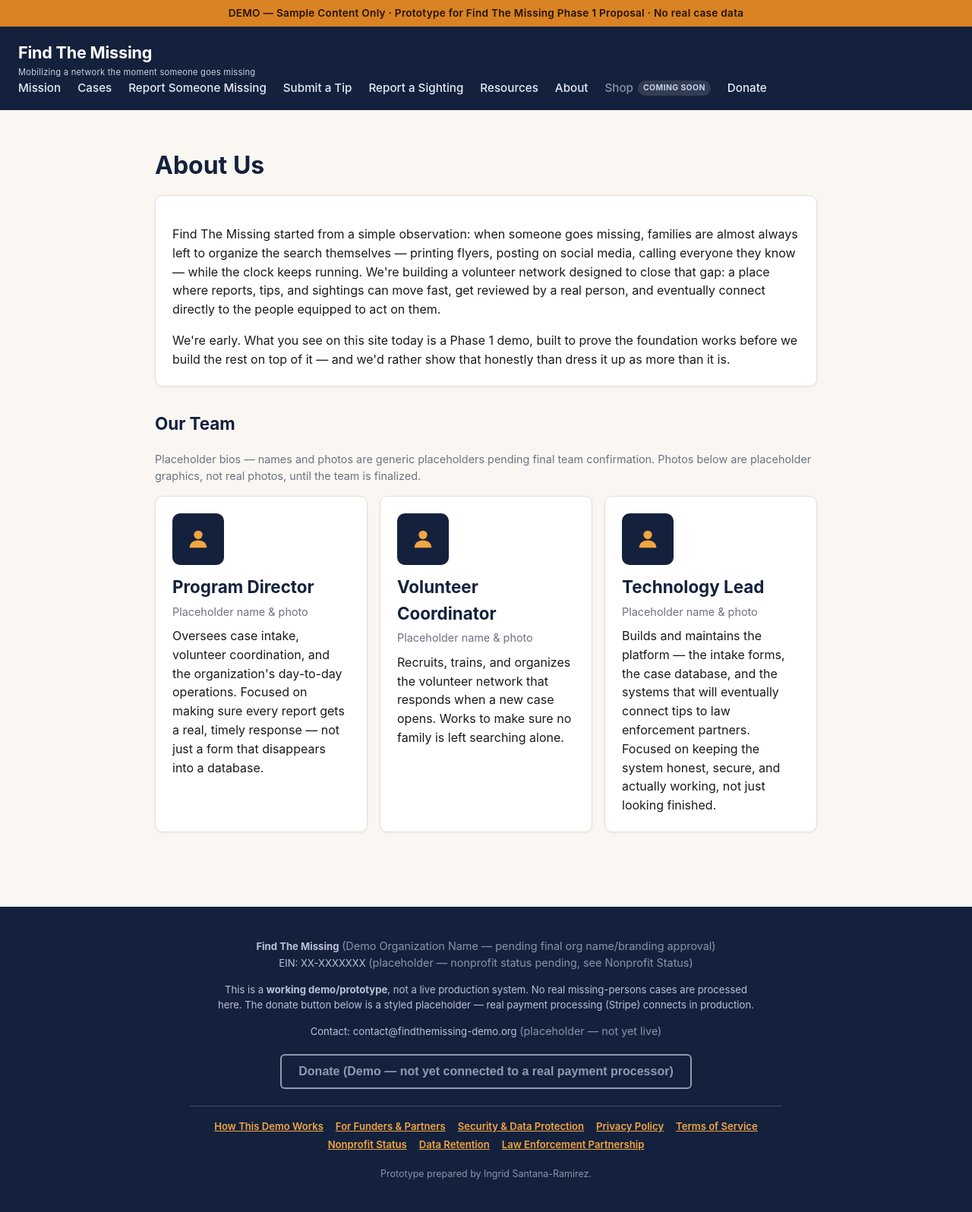
After one commit to Krocks315/911missing-phase1-demo, a Flask app: page /about in a window 1280 px wide. The commit adds this page. Shown: the whole page at 76% size. Run offline with Flask 3, Linux system fonts and the light colour scheme.

Commit message:
Board-prep polish pass: trust pages, required-field markers, sample case, security disclaimer
- New pages: How This Demo Works, For Funders & Partners, About Us, Security &
  Data Protection, Privacy Policy, Terms of Service, Nonprofit Status, Data
  Retention, Law Enforcement Partnership
- One fully fleshed-out fictional sample case (Dana Marie Colton, composite
  invented person/location — explicitly not any real case) with a case detail
  page, wired into the Sighting and Tip forms, plus a labeled demo admin
  review mockup
- Footer rebuilt: org name/EIN placeholders, demo disclaimer, contact email,
  full trust-page link row
- Nav: added About and a grayed-out "Shop (Coming Soon)" item; confirmed
  identical nav markup across every page
- Required form fields now marked with a red asterisk next to the bold label
- Home headline and sighting-page intro updated per Sage's copy
- Security disclaimer sourced from Rex's actual onboarding_spec_v2 review
  findings (recovered from claude-mem after the on-disk file was gone),
  framed honestly as designed-in/being-built, not already live

Copy by Sage, brand-voice pass by Ren, security language verified by Rex.

Co-Authored-By: Claude Sonnet 5 <noreply@anthropic.com>

```diff
--- a/app.py
+++ b/app.py
@@ -31,7 +31,24 @@ def supabase_headers():
 
 
 # Sample / placeholder cases only — invented people, never real case data.
+# Dana Marie Colton is a fully invented demonstration case used to prove the
+# end-to-end flow (case page -> sighting/tip forms -> demo admin review view).
+# She is NOT a real person and does not represent any real missing-persons case.
+DANA_CASE_SLUG = "dana-colton"
+
 SAMPLE_CASES = [
+    {
+        "name": "Dana Marie Colton",
+        "age": 34,
+        "last_seen": "Rest stop off Route 12, outside Millbrook Junction (a composite, fictional town) — June 14, 2026",
+        "status": "Active Search",
+        "status_color": "active",
+        "description": "Our one fully fleshed-out sample case, used to demonstrate the "
+        "complete flow end to end — case page, sighting reports, and tip submissions. "
+        "Entirely fictional. Not a real person.",
+        "detail_slug": DANA_CASE_SLUG,
+        "featured": True,
+    },
     {
         "name": "Jordan A. (placeholder)",
         "age": 27,
@@ -61,6 +78,60 @@ SAMPLE_CASES = [
     },
 ]
 
+# Full detail record for the one fully fleshed-out sample case (fictional).
+CASE_DETAIL = {
+    DANA_CASE_SLUG: {
+        "slug": DANA_CASE_SLUG,
+        "name": "Dana Marie Colton",
+        "age": 34,
+        "status": "Active Search",
+        "status_color": "active",
+        "last_seen_date": "June 14, 2026",
+        "last_seen_location": "Rest stop off Route 12, outside Millbrook Junction — a composite, fictional town invented for this demo. Not a real place.",
+        "physical_description": "5'6\", medium build, shoulder-length brown hair, brown eyes. "
+        "Last seen wearing a gray zip-up jacket and dark jeans.",
+        "circumstances": "Was traveling alone by car to visit family and had checked in by "
+        "phone the morning of June 14. No contact since that afternoon; her vehicle was "
+        "later found parked at the rest stop with no sign of what happened next. Family "
+        "reported her missing after two days without contact, which was out of character "
+        "for her. There is no indication of where she went from the rest stop or who, if "
+        "anyone, she may have been with.",
+        "why_public": "This case is shown publicly because visibility and tips from the "
+        "public are often the fastest way to develop new leads — someone who saw her at "
+        "the rest stop, along Route 12, or afterward may not realize what they saw matters "
+        "until they see this page.",
+        "fictional_note": "Dana Marie Colton is a composite, invented character created "
+        "solely to demonstrate how a case page works. \"Route 12\" and \"Millbrook Junction\" "
+        "are fictional and do not correspond to any real road or town. This does not "
+        "describe a real person or a real event.",
+    }
+}
+
+# Fabricated demo submissions shown on the admin-review mockup for Dana's case.
+# Invented data only — illustrates what a staff reviewer screen would show.
+DEMO_ADMIN_SUBMISSIONS = [
+    {
+        "kind": "Sighting",
+        "submitted": "June 16, 2026 · 9:42 AM",
+        "submitter": "Anonymous (no contact info provided)",
+        "location": "QuikTrip on Route 12, ~4 miles east of the rest stop (fictional, composite location)",
+        "notes": "Reported seeing a woman matching the description getting into a dark "
+        "sedan around 6 PM on June 14. Did not get a plate number.",
+        "photo": "No photo attached",
+        "review_status": "Pending triage",
+    },
+    {
+        "kind": "Tip",
+        "submitted": "June 17, 2026 · 2:15 PM",
+        "submitter": "M. Alvarez — (555) 010-0142 (demo contact)",
+        "location": "N/A",
+        "notes": "Says Dana mentioned car trouble in a text the morning of June 14 and "
+        "planned to stop for gas near Millbrook Junction.",
+        "photo": "N/A",
+        "review_status": "Pending triage",
+    },
+]
+
 
 @app.route("/health")
 def health():
@@ -75,6 +146,27 @@ def home():
 @app.route("/cases")
 def cases():
     return render_template("cases.html", cases=SAMPLE_CASES, org=ORG_NAME)
+
+
+@app.route("/cases/<slug>")
+def case_detail(slug):
+    case = CASE_DETAIL.get(slug)
+    if not case:
+        return redirect(url_for("cases"))
+    return render_template("case_detail.html", case=case, org=ORG_NAME)
+
+
+@app.route("/cases/<slug>/admin-review")
+def case_admin_review(slug):
+    case = CASE_DETAIL.get(slug)
+    if not case:
+        return redirect(url_for("cases"))
+    return render_template(
+        "admin_review.html",
+        case=case,
+        submissions=DEMO_ADMIN_SUBMISSIONS,
+        org=ORG_NAME,
+    )
 
 
 @app.route("/report", methods=["GET", "POST"])
@@ -276,5 +368,50 @@ def resources():
     return render_template("resources.html", org=ORG_NAME, other_states=other_states)
 
 
+@app.route("/how-this-works")
+def how_this_works():
+    return render_template("how_this_works.html", org=ORG_NAME)
+
+
+@app.route("/partners")
+def partners():
+    return render_template("partners.html", org=ORG_NAME)
+
+
+@app.route("/about")
+def about():
+    return render_template("about.html", org=ORG_NAME)
+
+
+@app.route("/security")
+def security():
+    return render_template("security.html", org=ORG_NAME)
+
+
+@app.route("/privacy")
+def privacy():
+    return render_template("privacy.html", org=ORG_NAME)
+
+
+@app.route("/terms")
+def terms():
+    return render_template("terms.html", org=ORG_NAME)
+
+
+@app.route("/nonprofit-status")
+def nonprofit_status():
+    return render_template("nonprofit_status.html", org=ORG_NAME)
+
+
+@app.route("/data-retention")
+def data_retention():
+    return render_template("data_retention.html", org=ORG_NAME)
+
+
+@app.route("/law-enforcement-partnership")
+def law_enforcement_partnership():
+    return render_template("law_enforcement.html", org=ORG_NAME)
+
+
 if __name__ == "__main__":
     app.run(host="0.0.0.0", port=int(os.environ.get("PORT", 8080)), debug=False)
--- /dev/null
+++ b/templates/about.html
@@ -0,0 +1,68 @@
+{% extends "base.html" %}
+{% block title %}About Us — {{ org }}{% endblock %}
+{% block content %}
+<h1>About Us</h1>
+
+<div class="card">
+  <p>{{ org }} started from a simple observation: when someone goes missing, families are
+  almost always left to organize the search themselves — printing flyers, posting on social
+  media, calling everyone they know — while the clock keeps running. We're building a volunteer
+  network designed to close that gap: a place where reports, tips, and sightings can move fast,
+  get reviewed by a real person, and eventually connect directly to the people equipped to act
+  on them.</p>
+  <p style="margin-bottom:0;">We're early. What you see on this site today is a Phase 1 demo,
+  built to prove the foundation works before we build the rest on top of it — and we'd rather
+  show that honestly than dress it up as more than it is.</p>
+</div>
+
+<h2 style="margin-top:32px;">Our Team</h2>
+<p class="muted">Placeholder bios — names and photos are generic placeholders pending final team
+confirmation. Photos below are placeholder graphics, not real photos, until the team is
+finalized.</p>
+
+<div style="display:grid; grid-template-columns:repeat(auto-fit, minmax(240px, 1fr)); gap:16px; margin-top:14px;">
+
+  <div class="card">
+    <div class="placeholder-photo" aria-hidden="true" style="margin-bottom:12px;">
+      <svg width="34" height="34" viewBox="0 0 24 24" fill="none" xmlns="http://www.w3.org/2000/svg">
+        <circle cx="12" cy="8" r="4" fill="#f2a541"/>
+        <path d="M4 20c0-4.4 3.6-7 8-7s8 2.6 8 7" fill="#f2a541"/>
+      </svg>
+    </div>
+    <h2 style="margin:0 0 4px;">Program Director</h2>
+    <p class="muted" style="margin:0 0 8px;">Placeholder name &amp; photo</p>
+    <p style="margin:0;">Oversees case intake, volunteer coordination, and the organization's
+    day-to-day operations. Focused on making sure every report gets a real, timely response —
+    not just a form that disappears into a database.</p>
+  </div>
+
+  <div class="card">
+    <div class="placeholder-photo" aria-hidden="true" style="margin-bottom:12px;">
+      <svg width="34" height="34" viewBox="0 0 24 24" fill="none" xmlns="http://www.w3.org/2000/svg">
+        <circle cx="12" cy="8" r="4" fill="#f2a541"/>
+        <path d="M4 20c0-4.4 3.6-7 8-7s8 2.6 8 7" fill="#f2a541"/>
+      </svg>
+    </div>
+    <h2 style="margin:0 0 4px;">Volunteer Coordinator</h2>
+    <p class="muted" style="margin:0 0 8px;">Placeholder name &amp; photo</p>
+    <p style="margin:0;">Recruits, trains, and organizes the volunteer network that responds
+    when a new case opens. Works to make sure no family is left searching alone.</p>
+  </div>
+
+  <div class="card">
+    <div class="placeholder-photo" aria-hidden="true" style="margin-bottom:12px;">
+      <svg width="34" height="34" viewBox="0 0 24 24" fill="none" xmlns="http://www.w3.org/2000/svg">
+        <circle cx="12" cy="8" r="4" fill="#f2a541"/>
+        <path d="M4 20c0-4.4 3.6-7 8-7s8 2.6 8 7" fill="#f2a541"/>
+      </svg>
+    </div>
+    <h2 style="margin:0 0 4px;">Technology Lead</h2>
+    <p class="muted" style="margin:0 0 8px;">Placeholder name &amp; photo</p>
+    <p style="margin:0;">Builds and maintains the platform — the intake forms, the case
+    database, and the systems that will eventually connect tips to law enforcement partners.
+    Focused on keeping the system honest, secure, and actually working, not just looking
+    finished.</p>
+  </div>
+
+</div>
+{% endblock %}
--- a/templates/base.html
+++ b/templates/base.html
@@ -186,6 +186,45 @@
   .stat { text-align: center; }
   .stat .num { font-size: 1.8rem; font-weight: 800; color: var(--amber-light); }
   .stat .label { font-size: 0.8rem; color: #c7cfe0; }
+  nav.site a.coming-soon {
+    color: #8b93a8;
+    cursor: default;
+    pointer-events: none;
+    display: inline-flex;
+    align-items: center;
+    gap: 6px;
+  }
+  nav.site a.coming-soon .tag {
+    font-size: 0.65rem;
+    font-weight: 700;
+    text-transform: uppercase;
+    letter-spacing: 0.04em;
+    background: rgba(255,255,255,0.12);
+    color: #c7cfe0;
+    padding: 2px 7px;
+    border-radius: 10px;
+  }
+  .req {
+    color: var(--urgent);
+    font-weight: 800;
+    margin-left: 2px;
+  }
+  footer .footer-org {
+    max-width: 720px;
+    margin: 0 auto 18px;
+  }
+  footer .footer-links {
+    display: flex;
+    flex-wrap: wrap;
+    justify-content: center;
+    gap: 4px 16px;
+    max-width: 780px;
+    margin: 0 auto 18px;
+    padding-top: 16px;
+    border-top: 1px solid rgba(185,194,214,0.25);
+  }
+  footer .footer-links a { font-weight: 600; }
+  footer .footer-credit { color: #8b93a8; font-size: 0.78rem; }
 </style>
 </head>
 <body>
@@ -199,6 +238,8 @@
       <a href="{{ url_for('tip') }}">Submit a Tip</a>
       <a href="{{ url_for('sighting') }}">Report a Sighting</a>
       <a href="{{ url_for('resources') }}">Resources</a>
+      <a href="{{ url_for('about') }}">About</a>
+      <a class="coming-soon" href="#" onclick="return false;" aria-disabled="true" title="Not built yet — check back soon.">Shop <span class="tag">Coming Soon</span></a>
       <a href="{{ url_for('donate') }}">Donate</a>
     </nav>
   </header>
@@ -213,9 +254,24 @@
     {% block content %}{% endblock %}
   </main>
   <footer>
-    <p>{{ org }} — this is a <strong>demo/prototype site</strong> built to show Phase 1 of a proposed build. No real missing-persons data is stored here. The donate button below is a styled placeholder — real payment processing (Stripe) connects in production.</p>
-    <button class="btn secondary" type="button" disabled style="opacity:0.75; cursor:not-allowed; border-color:#b9c2d6; color:#b9c2d6; margin:6px 0 14px;">Donate (Demo — not yet connected to a real payment processor)</button>
-    <p>Prototype prepared by Ingrid Santana-Ramirez.</p>
+    <div class="footer-org">
+      <p><strong>{{ org }}</strong> <span class="muted" style="color:#8b93a8;">(Demo Organization Name — pending final org name/branding approval)</span><br>
+      EIN: XX-XXXXXXX <span class="muted" style="color:#8b93a8;">(placeholder — nonprofit status pending, see Nonprofit Status)</span></p>
+      <p>This is a <strong>working demo/prototype</strong>, not a live production system. No real missing-persons cases are processed here. The donate button below is a styled placeholder — real payment processing (Stripe) connects in production.</p>
+      <p>Contact: contact@findthemissing-demo.org <span class="muted" style="color:#8b93a8;">(placeholder — not yet live)</span></p>
+      <button class="btn secondary" type="button" disabled style="opacity:0.75; cursor:not-allowed; border-color:#b9c2d6; color:#b9c2d6; margin:6px 0 4px;">Donate (Demo — not yet connected to a real payment processor)</button>
+    </div>
+    <div class="footer-links">
+      <a href="{{ url_for('how_this_works') }}">How This Demo Works</a>
+      <a href="{{ url_for('partners') }}">For Funders &amp; Partners</a>
+      <a href="{{ url_for('security') }}">Security &amp; Data Protection</a>
+      <a href="{{ url_for('privacy') }}">Privacy Policy</a>
+      <a href="{{ url_for('terms') }}">Terms of Service</a>
+      <a href="{{ url_for('nonprofit_status') }}">Nonprofit Status</a>
+      <a href="{{ url_for('data_retention') }}">Data Retention</a>
+      <a href="{{ url_for('law_enforcement_partnership') }}">Law Enforcement Partnership</a>
+    </div>
+    <p class="footer-credit">Prototype prepared by Ingrid Santana-Ramirez.</p>
   </footer>
 </body>
 </html>
--- a/templates/report.html
+++ b/templates/report.html
@@ -8,7 +8,7 @@ information only.</p>
 
 <div class="card">
   <form method="post" enctype="multipart/form-data">
-    <label for="missing_person_name">Missing person's name *</label>
+    <label for="missing_person_name">Missing person's name <span class="req">*</span></label>
     <input type="text" id="missing_person_name" name="missing_person_name" required placeholder="e.g. Test Person">
 
     <label for="age">Age</label>
@@ -17,7 +17,7 @@ information only.</p>
     <label for="description">Description</label>
     <textarea id="description" name="description" placeholder="Height, build, clothing last seen wearing, any distinguishing details..."></textarea>
 
-    <label for="last_seen_location">Last seen location *</label>
+    <label for="last_seen_location">Last seen location <span class="req">*</span></label>
     <input type="text" id="last_seen_location" name="last_seen_location" required placeholder="City, cross streets, or landmark">
 
     <label for="photo">Photo (optional, demo upload)</label>
--- a/templates/tip.html
+++ b/templates/tip.html
@@ -8,9 +8,11 @@ isolated demo database). Use test information only.</p>
 <div class="card">
   <form method="post">
     <label for="related_case">Which case is this about? (name or description)</label>
-    <input type="text" id="related_case" name="related_case" placeholder="e.g. Sample Case — M. Rivera">
+    <input type="text" id="related_case" name="related_case" placeholder="e.g. Dana Marie Colton">
+    <p class="muted" style="margin-top:6px;">Not sure which case? See our full sample case —
+    <a href="{{ url_for('case_detail', slug='dana-colton') }}">Dana Marie Colton</a>.</p>
 
-    <label for="tip_text">Your tip *</label>
+    <label for="tip_text">Your tip <span class="req">*</span></label>
     <textarea id="tip_text" name="tip_text" required placeholder="What did you see, when, and where?"></textarea>
 
     <label for="contact_info">Your contact info (optional — you can stay anonymous)</label>
```
Also changed, not shown: templates/admin_review.html (added, +46 -0 lines), templates/case_detail.html (added, +48 -0 lines), templates/cases.html (+11 -1 lines), templates/data_retention.html (added, +24 -0 lines), templates/how_this_works.html (added, +56 -0 lines), templates/index.html (+5 -5 lines), templates/law_enforcement.html (added, +33 -0 lines), templates/nonprofit_status.html (added, +29 -0 lines), templates/partners.html (added, +51 -0 lines), templates/privacy.html (added, +43 -0 lines), templates/security.html (added, +44 -0 lines), templates/sighting.html (+9 -5 lines), templates/terms.html (added, +40 -0 lines).
